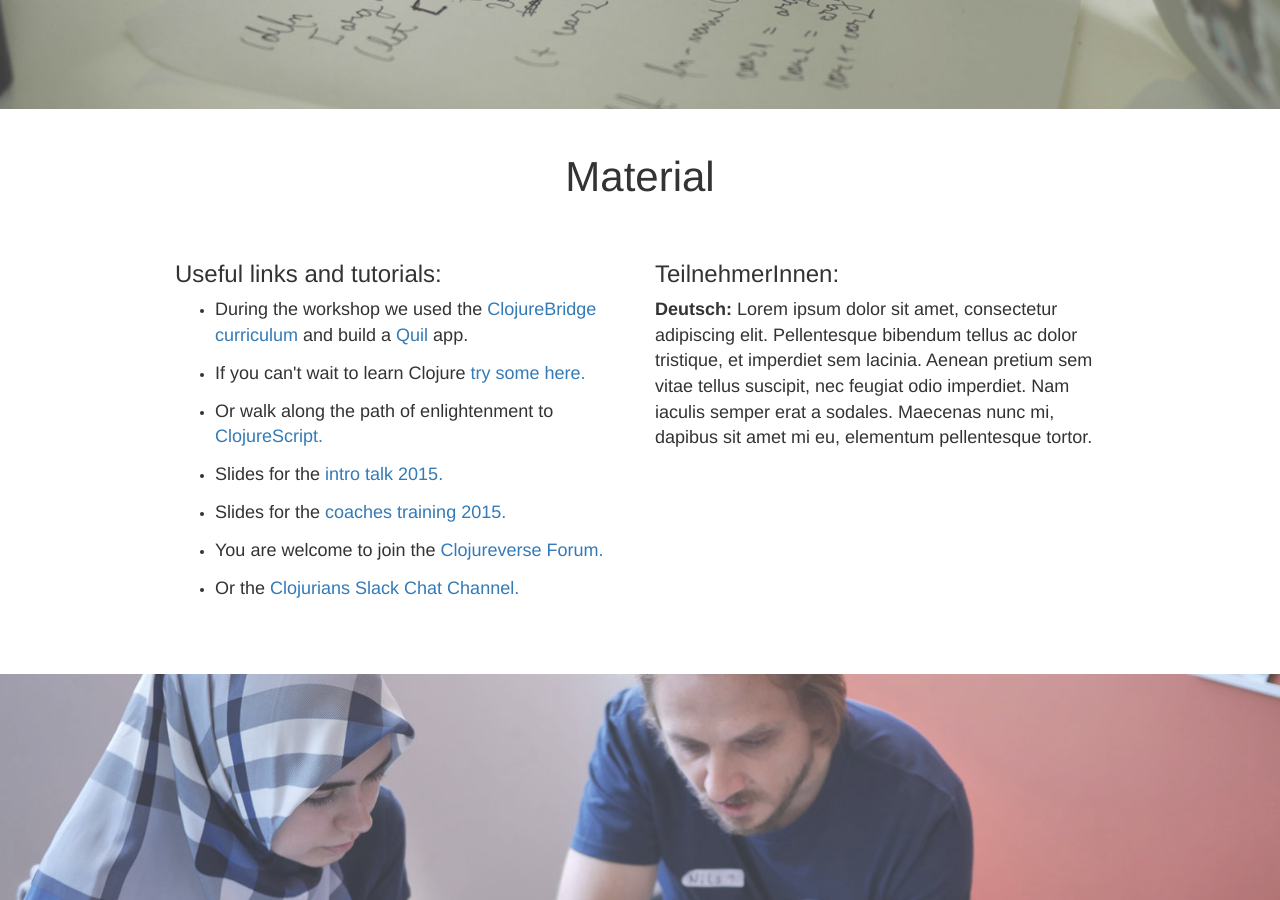
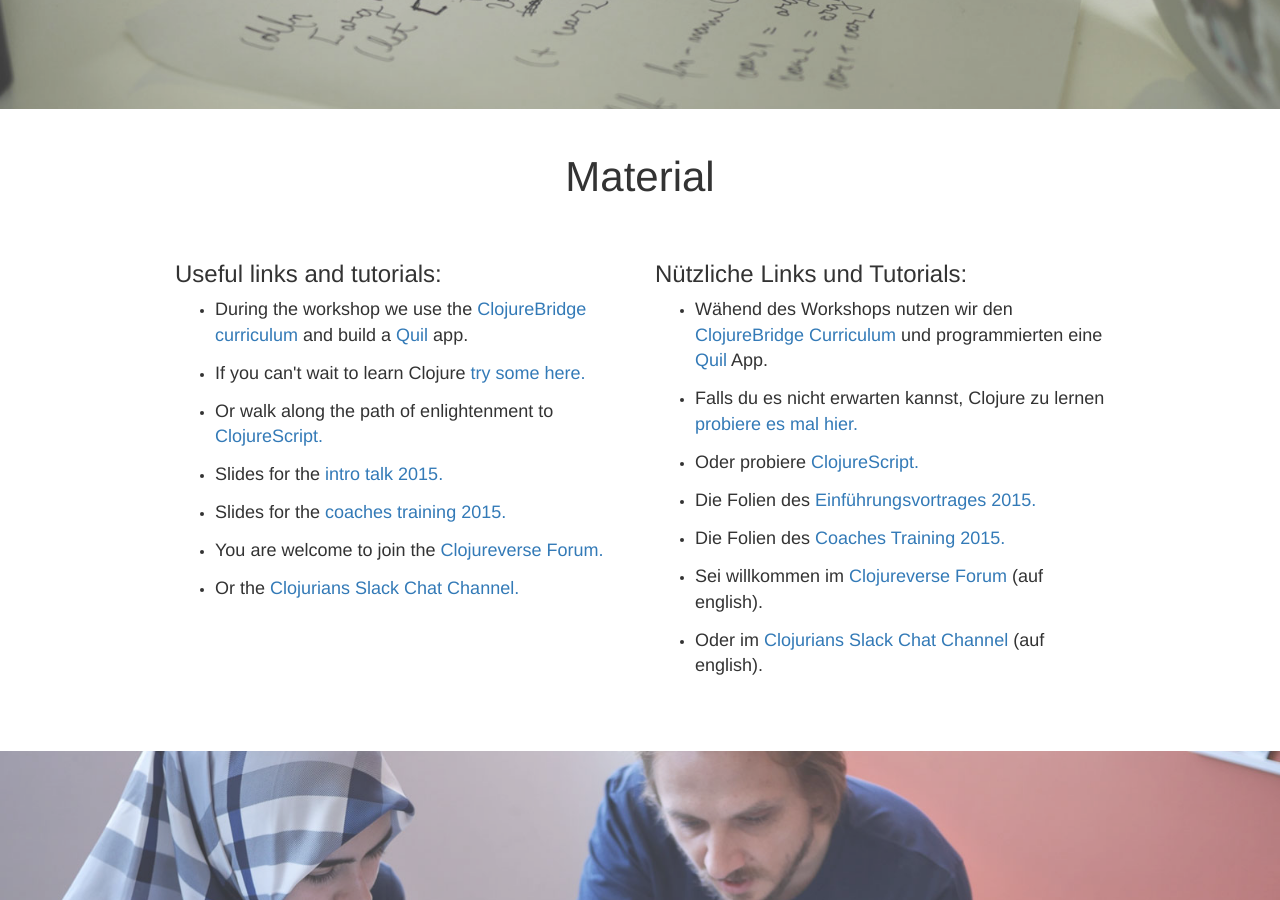
Before and after one commit to clojurebridge-berlin/clojurebridge-berlin.github.io, a Jekyll site: the page built from index.html, in a window 1280 px wide and 900 px high, scrolled down 2125 px. Built offline with Jekyll 4.4.1, drawn with Linux system fonts in a browser that asks for light colours.

Commit message:
Add german translation material

```diff
--- a/index.html
+++ b/index.html
@@ -96,7 +96,7 @@
         <h3>Useful links and tutorials:</h3>
         <ul>
           <li>
-            <p>During the workshop we used the <a href="https://clojurebridge.github.io/curriculum/#/">ClojureBridge curriculum</a> and build a <a href="https://github.com/quil/quil">Quil</a> app.</p>
+            <p>During the workshop we use the <a href="https://clojurebridge.github.io/curriculum/#/">ClojureBridge curriculum</a> and build a <a href="https://github.com/quil/quil">Quil</a> app.</p>
           </li>
           <li>
             <p>If you can't wait to learn Clojure <a href="http://www.tryclj.com/">try some here.</a></p>
@@ -119,8 +119,30 @@
         </ul>
       </div>
       <div class="col-md-6">
-        <h3>TeilnehmerInnen:</h3>
-        <p><b>Deutsch: </b>Lorem ipsum dolor sit amet, consectetur adipiscing elit. Pellentesque bibendum tellus ac dolor tristique, et imperdiet sem lacinia. Aenean pretium sem vitae tellus suscipit, nec feugiat odio imperdiet. Nam iaculis semper erat a sodales. Maecenas nunc mi, dapibus sit amet mi eu, elementum pellentesque tortor.</p>
+        <h3>Nützliche Links und Tutorials:</h3>
+        <ul>
+          <li>
+            <p>Wähend des Workshops nutzen wir den <a href="https://clojurebridge.github.io/curriculum/#/">ClojureBridge Curriculum</a> und programmierten eine <a href="https://github.com/quil/quil">Quil</a> App.</p>
+          </li>
+          <li>
+            <p>Falls du es nicht erwarten kannst, Clojure zu lernen <a href="http://www.tryclj.com/">probiere es mal hier.</a></p>
+          </li>
+          <li>
+            <p>Oder probiere <a href="http://clojurescriptkoans.com/">ClojureScript.</a>
+            </p>
+          </li>
+          <li><p>Die Folien des <a href="https://clojurebridge-berlin.github.io/ClojureBridgeBerlin_Intro_Talk.pdf">Einführungsvortrages 2015.</a></p></li>
+          <li>
+            <p>Die Folien des <a href="https://clojurebridge-berlin.github.io/coaches_training.deck.html">Coaches Training 2015.</a>
+            </p>
+          </li>
+          <li>
+            <p>Sei willkommen im <a href="http://clojureverse.org/">Clojureverse Forum</a> (auf english).</p>
+          </li>
+          <li>
+            <p>Oder im <a href="http://clojurians.net/">Clojurians Slack Chat Channel</a> (auf english).</p>
+          </li>
+        </ul>
       </div>
     </div>
   </div>
```
